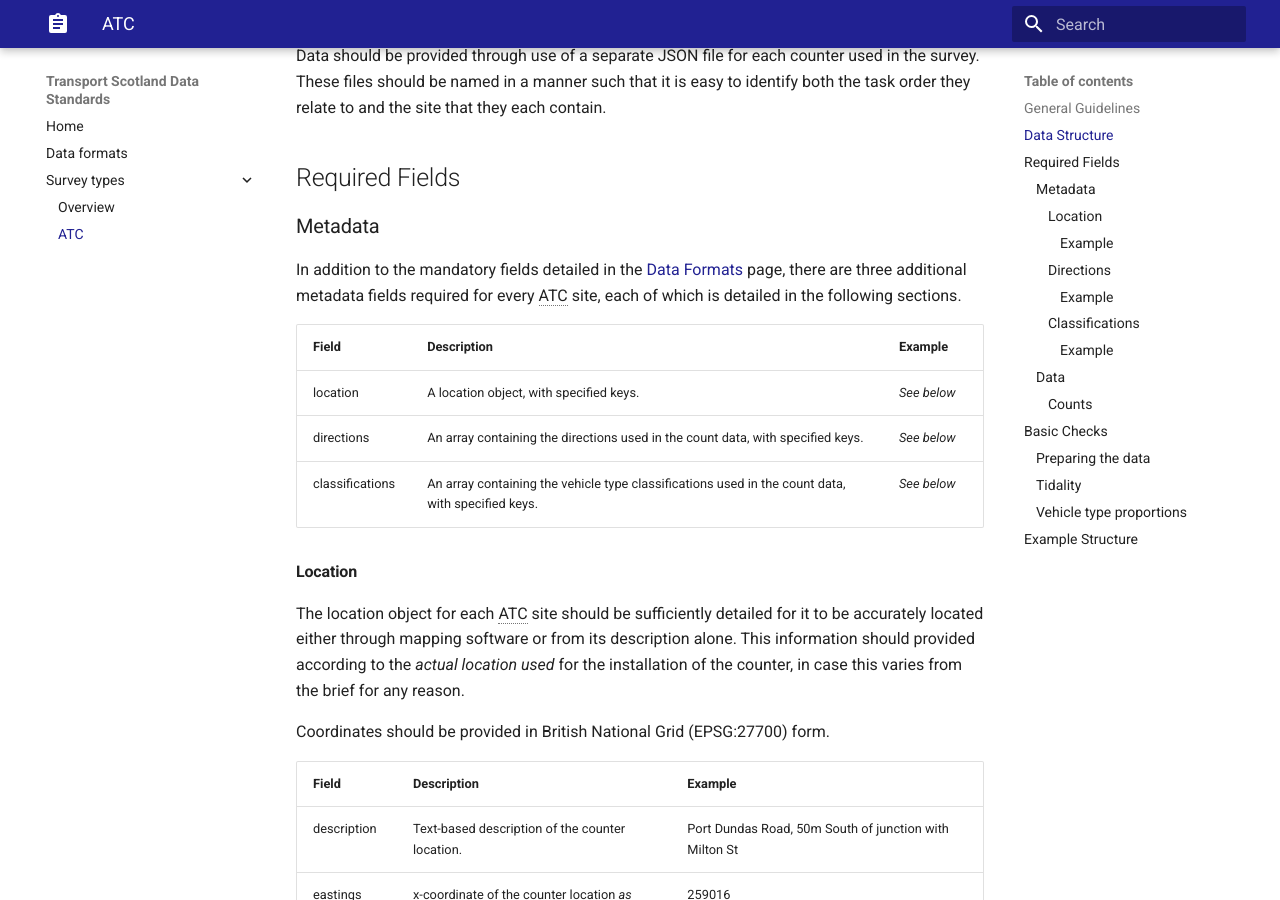
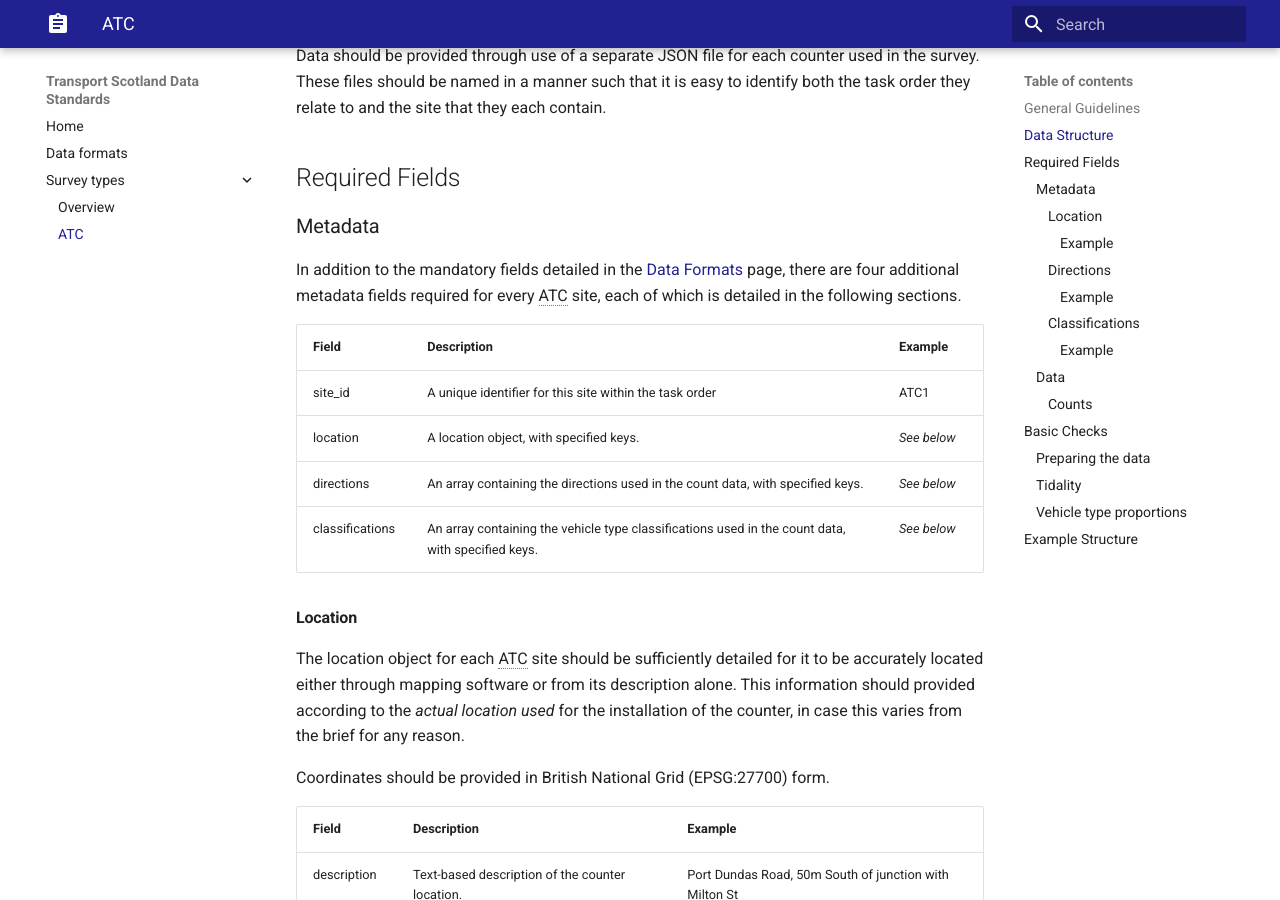
Before and after one commit to TransportScotland/data-standards, an MkDocs documentation site: the page built from docs/survey_types/atc.md, in a window 1280 px wide and 900 px high, scrolled down 395 px. Built offline with MkDocs 1.6.1 and Material for MkDocs 9.7.7, drawn with Linux system fonts in a browser that asks for light colours.

Commit message:
Add site_id to ATC metadata

```diff
--- a/docs/survey_types/atc.md
+++ b/docs/survey_types/atc.md
@@ -14,10 +14,11 @@ Data should be provided through use of a separate JSON file for each counter use
 
 ### Metadata
 
-In addition to the mandatory fields detailed in the [Data Formats](../data_formats.md) page, there are three additional metadata fields required for every ATC site, each of which is detailed in the following sections.
+In addition to the mandatory fields detailed in the [Data Formats](../data_formats.md) page, there are four additional metadata fields required for every ATC site, each of which is detailed in the following sections.
 
 | Field           | Description                                                                                       | Example     |
 |-----------------|---------------------------------------------------------------------------------------------------|-------------|
+| site_id         | A unique identifier for this site within the task order                                           | ATC1        |
 | location        | A location object, with specified keys.                                                           | _See below_ |
 | directions      | An array containing the directions used in the count data, with specified keys.                   | _See below_ |
 | classifications | An array containing the vehicle type classifications used in the count data, with specified keys. | _See below_ |
@@ -151,6 +152,7 @@ In most circumstances vehicle types relating to "cars" should provide the majori
         "collected_by": "Tyrell Corporation",
         "incidents": [],
         "errors": [],
+        "site_id": "ATC1",
         "location": {
             "description": "Port Dundas Road, 50m South of junction with Milton St",
             "eastings": 259016,
```
